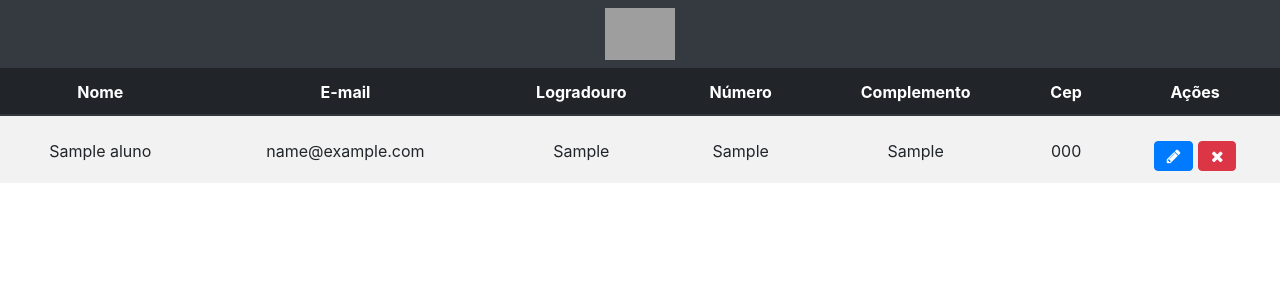
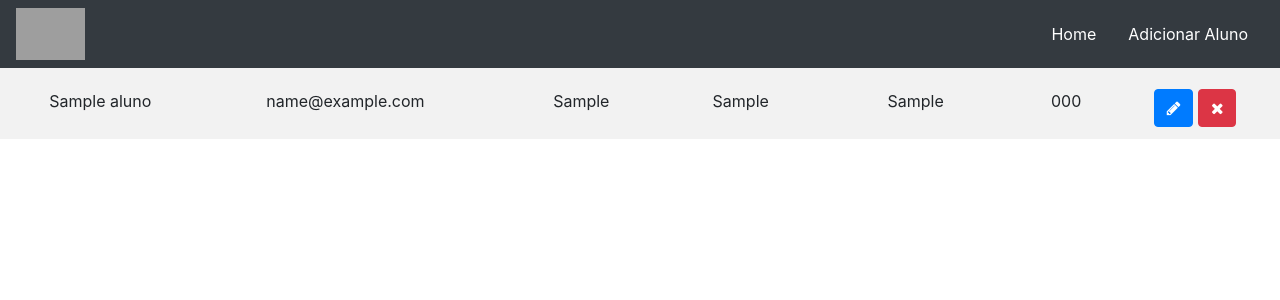
Before and after one commit to LuccasBarbosa/distribuidas, a Flask app: page / in a window 1280 px wide. Shown: the top 300 px of the page. Run offline with Flask 2, Linux system fonts and the light colour scheme; tables that the repository leaves empty hold one stand-in row (values such as "Sample post"); some libraries are stand-ins or nearby versions; grey boxes are pictures that could not be loaded.

Commit message:
alteracao css

```diff
--- a/app/static/css/impacta.css
+++ b/app/static/css/impacta.css
@@ -1,6 +1,14 @@
 *{
     outline: none;
     box-shadow: none;
+}
+
+header nav a{
+    margin: 0 auto;
+}
+
+label{
+    font-size: 0.8em;
 }
 
 .btn-add{
@@ -18,16 +26,12 @@
     padding-top: 25px;
 }
 
-header nav a{
-    margin: 0 auto;
-}
-
-label{
-    font-size: 0.8em;
-}
-
 .form-control{
     border: 0;
     border-bottom: 1px solid #000;
     border-radius: 0;
 }
+
+.nav-link{
+    color: #fff;
+}
--- a/app/templates/index.html
+++ b/app/templates/index.html
@@ -1,4 +1,5 @@
-<html>
+<!DOCTYPE html>
+<html lang="pt-br">
 
   <head>
 
@@ -12,6 +13,7 @@
 
   <body>
 
+  {%if aluno|length == 0 %}
     <header>
       <nav class="navbar navbar-expand-md navbar-dark fixed-top bg-dark">
         <a href="../../">
@@ -20,7 +22,7 @@
       </nav>
     </header>
 
-    {%if aluno|length == 0 %}
+
       <div class="jumbotron">
         <h1 class="display-4 text-center">...</h1>
         <p class="lead text-center">Ainda não há alunos cadastrados</p>
@@ -30,10 +32,28 @@
 
     {%if aluno|length >= 1 %}
 
+    <header>
+      <nav class="navbar navbar-expand-md navbar-dark fixed-top bg-dark">
+        <a href="../../" style="margin-left: 0;">
+          <img src="https://www.impacta.edu.br/themes/wc_agenciar3/images/logo-new.png" alt="" height="52" >
+        </a>
+
+        <ul class="nav justify-content-end">
+          <li class="nav-item">
+            <a class="nav-link active" href="#">Home</a>
+          </li>
+          <li class="nav-item">
+            <a class="nav-link" href="/add">Adicionar Aluno</a>
+          </li>
+        </ul>
+      </nav>
+
+
+    </header>
+
       <div class="container-fluid">
         <div class="row">
           <div class="col-md-12 p-0">
-            <h1 class="text-center">Cadastro de Cliente</h1>
 
             <table class="table table-striped">
               <thead class="thead-dark text-center">
```
Also changed, not shown: 1 other file.
